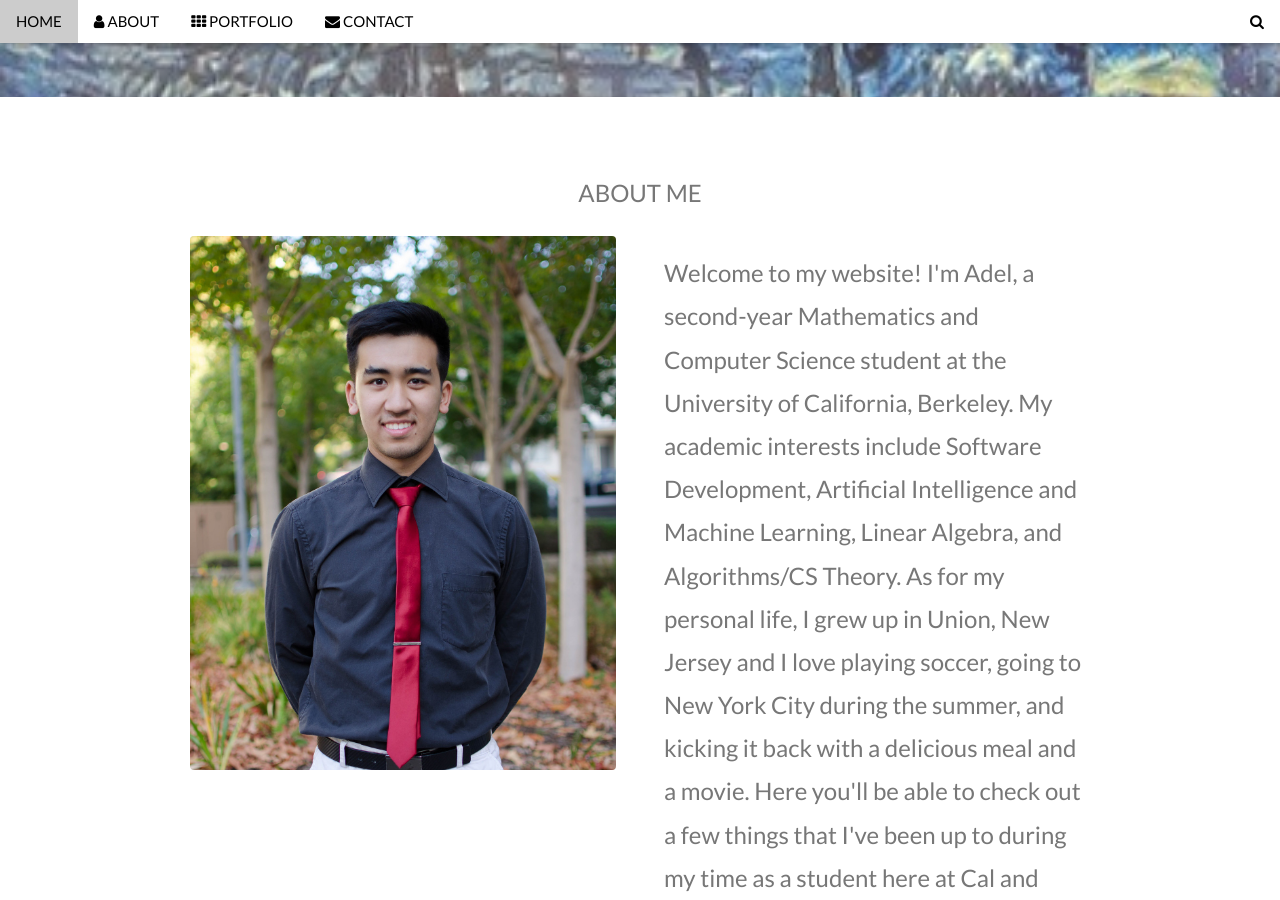
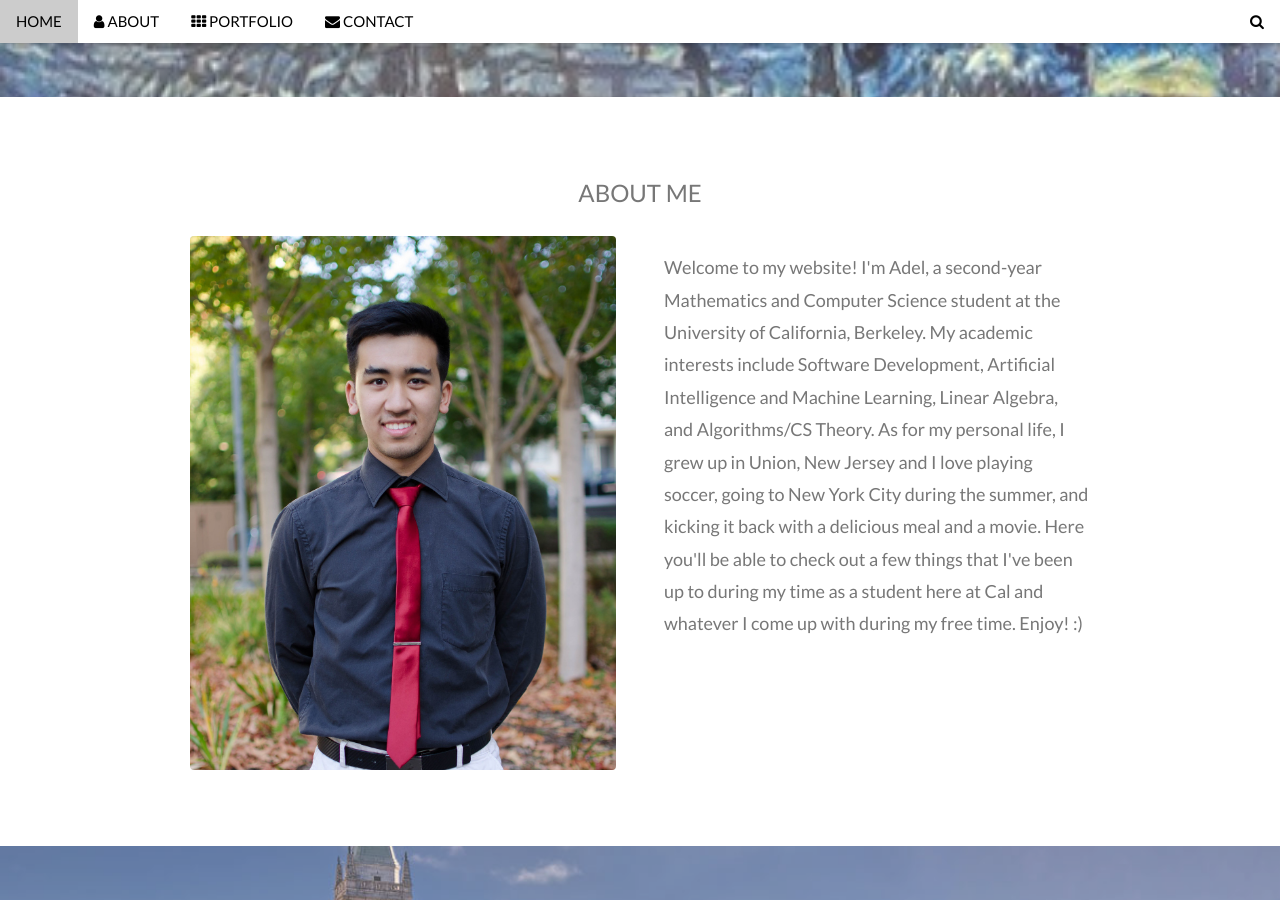
Before and after one commit to asetoodehnia/asetoodehnia.github.io, a Jekyll site: the page index.html, which Jekyll copies as it is, in a window 1280 px wide and 900 px high, scrolled down 803 px. Built offline with Jekyll 4.4.1, drawn with Linux system fonts in a browser that asks for light colours.

Commit message:
change font size

```diff
--- a/index.html
+++ b/index.html
@@ -106,7 +106,7 @@
 
     <!-- Hide this text on small devices -->
     <div class="w3-col m6 w3-padding-large">
-      <p><font size="5">Welcome to my website! I'm Adel, a second-year Mathematics and Computer Science student at the University of California, Berkeley.  My academic interests include Software Development, Artificial Intelligence and Machine Learning, Linear Algebra, and Algorithms/CS Theory.  As for my personal life, I grew up in Union, New Jersey and I love playing soccer, going to New York City during the summer, and kicking it back with a delicious meal and a movie.  Here you'll be able to check out a few things that I've been up to during my time as a student here at Cal and whatever I come up with during my free time.  Enjoy! :)</font></p>
+      <p><font size="4">Welcome to my website! I'm Adel, a second-year Mathematics and Computer Science student at the University of California, Berkeley.  My academic interests include Software Development, Artificial Intelligence and Machine Learning, Linear Algebra, and Algorithms/CS Theory.  As for my personal life, I grew up in Union, New Jersey and I love playing soccer, going to New York City during the summer, and kicking it back with a delicious meal and a movie.  Here you'll be able to check out a few things that I've been up to during my time as a student here at Cal and whatever I come up with during my free time.  Enjoy! :)</font></p>
     </div>
   </div>
   <!-- <p class="w3-large w3-center w3-padding-16">Stuff I do:</p>
```
